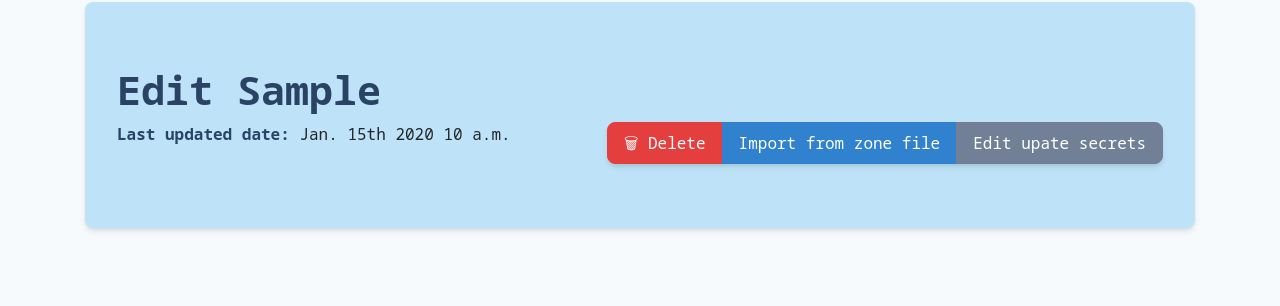
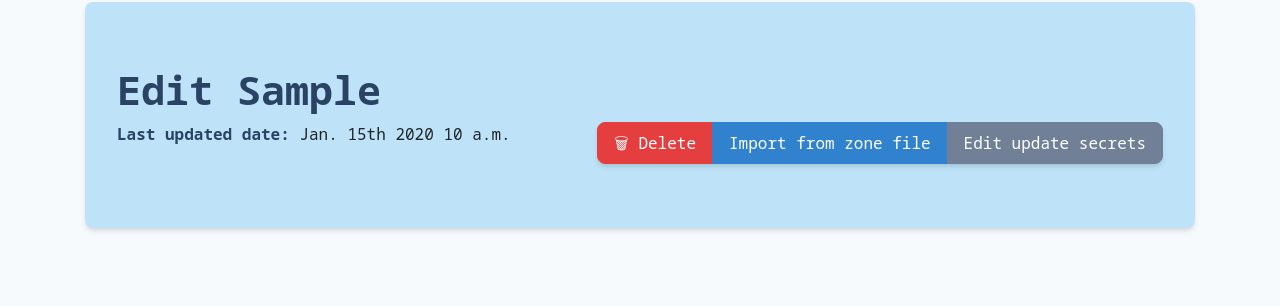
Before and after one commit to AS207960/hexdns, a Django app: template hexdns_django/dns_grpc/templates/dns_grpc/zone.html in a window 1280 px wide. Shown: the part 115-421 px from the top of the page. Run offline with Django 3.2, Linux system fonts and the light colour scheme; tables that the repository leaves empty hold one stand-in row (values such as "Sample post"); the template is opened without the code that fills it: values that come from a table or form of the project are taken from there, most other values are stand-ins (such as "Sample title", 1, 10 or a date in 2020); parts of the project's set-up code (start-up, migrations or seed data) failed here and were passed over; some libraries are stand-ins or nearby versions.

Commit message:
typo fix

```diff
--- a/hexdns_django/dns_grpc/templates/dns_grpc/zone.html
+++ b/hexdns_django/dns_grpc/templates/dns_grpc/zone.html
@@ -12,7 +12,7 @@
                         <div class="btn-group">
                             <a href="{% url 'delete_zone' zone.id %}" class="btn btn-danger">&#x1f5d1; Delete</a>
                             <a href="{% url 'import_zone_file' zone.id %}" class="btn btn-primary">Import from zone file</a>
-                            <a href="{% url 'edit_zone_secrets' zone.id %}" class="btn btn-secondary">Edit upate secrets</a>
+                            <a href="{% url 'edit_zone_secrets' zone.id %}" class="btn btn-secondary">Edit update secrets</a>
                         </div>
                     </div>
                 </div>
```
